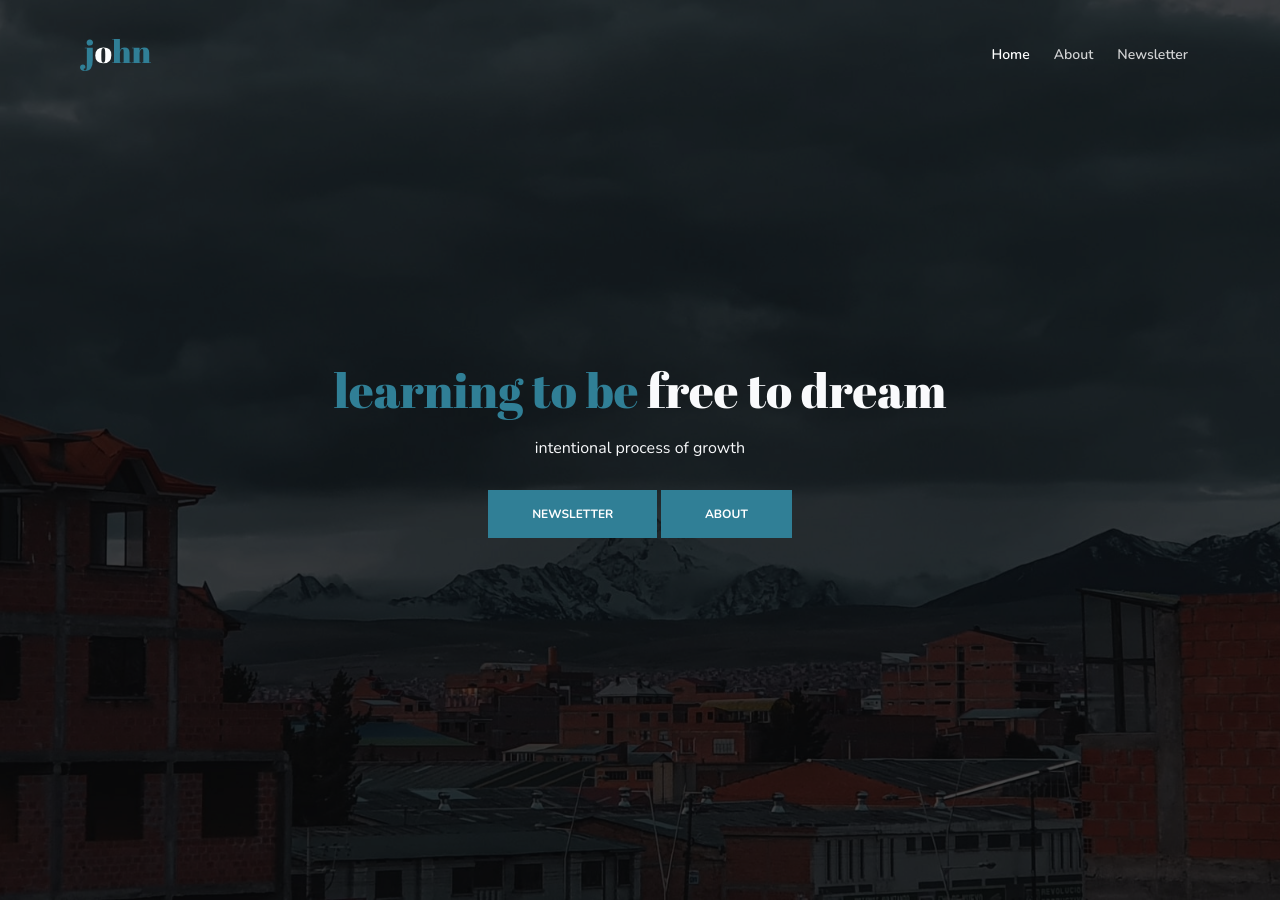
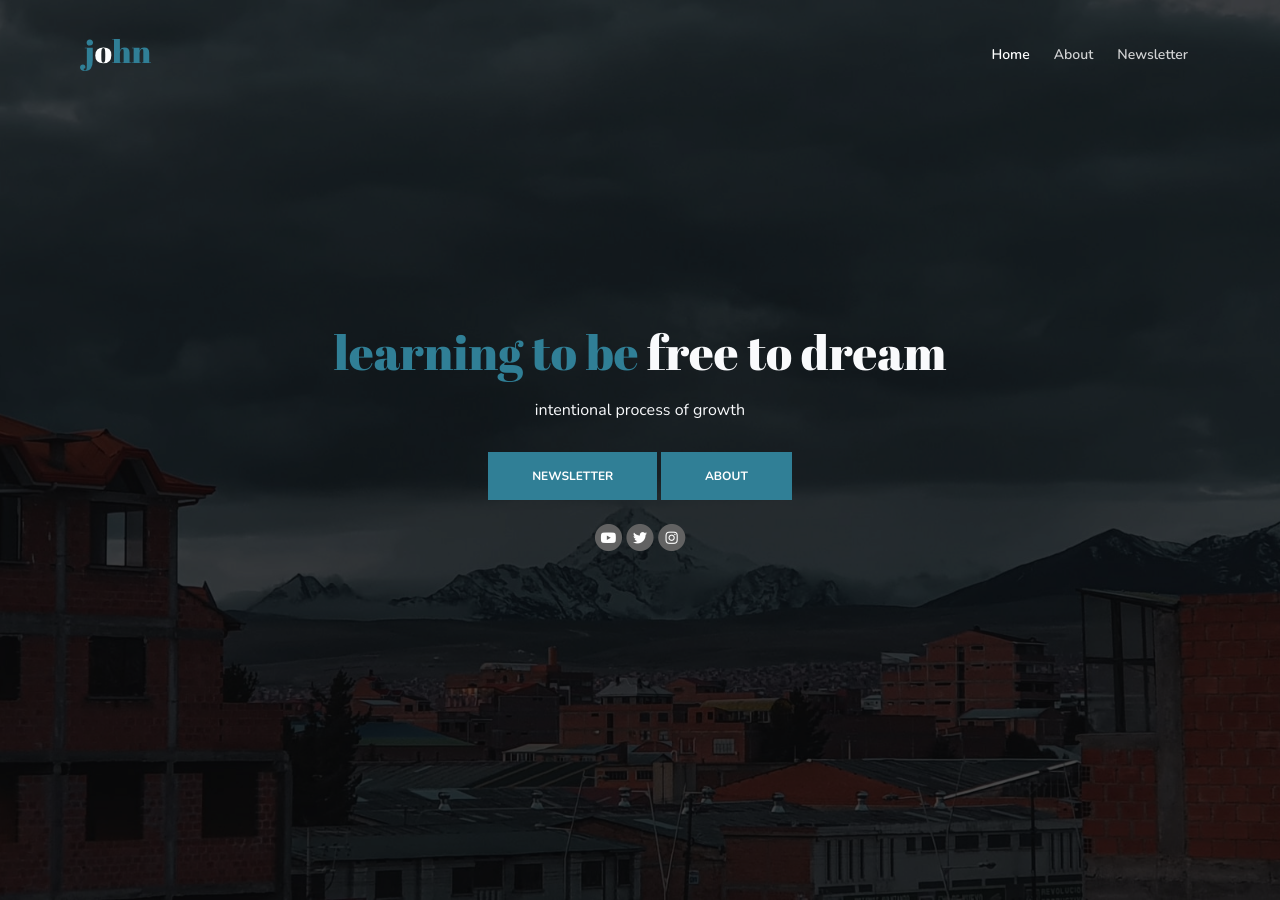
Before and after one commit to thethoughtfulmillennial/thethoughtfulmillennial.github.io, a Jekyll site: the page built from index2.html, in a window 1280 px wide and 900 px high. Built offline with Jekyll 4.4.1, drawn with Linux system fonts in a browser that asks for light colours.

Commit message:
Adding social buttons.

```diff
--- a/index2.html
+++ b/index2.html
@@ -48,6 +48,30 @@ layout: default2
 					<a class="btn-solid-lg page-scroll" href="#">ABOUT</a>
 				</div> <!-- end of col -->
 			</div> <!-- end of row -->
+			<div class="row justify-content-center my-4">
+				<div class="col-12 col-lg-10 col-xl-8 text-center">
+					<div class="col">
+						<span class="fa-stack">
+							<a href="#">
+								<i class="fas fa-circle fa-stack-2x"></i>
+								<i class="fab fa-youtube fa-stack-1x text-white"></i>
+							</a>
+						</span>
+						<span class="fa-stack">
+							<a href="#">
+								<i class="fas fa-circle fa-stack-2x"></i>
+								<i class="fab fa-twitter fa-stack-1x text-white"></i>
+							</a>
+						</span>
+						<span class="fa-stack">
+							<a href="#">
+								<i class="fas fa-circle fa-stack-2x"></i>
+								<i class="fab fa-instagram fa-stack-1x text-white"></i>
+							</a>
+						</span>
+					</div>
+				</div> <!-- end of col -->
+			</div>
 		</div> <!-- end of container -->
 	</div> <!-- end of header-content -->
 </header> <!-- end of header -->
```
